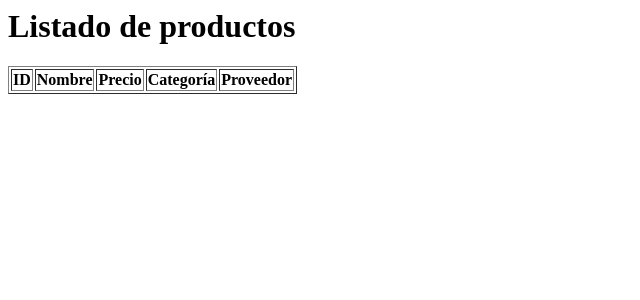
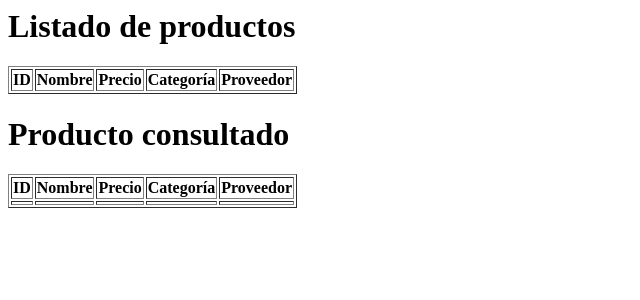
Before and after one commit to amparito259/gestion_productos, a PHP site: page / in a window 1280 px wide. Shown: the top 300 px of the page, without its empty margins (0-640 px from the left). Run offline with PHP 8.4, Linux system fonts and the light colour scheme; data that the repository does not hold is empty.

Commit message:
agregamos getByid

```diff
--- a/apps/controllers/productoControllers.php
+++ b/apps/controllers/productoControllers.php
@@ -9,6 +9,8 @@ class productoControllers {
 
         $productos = $producto->getAll();
 
+        $productoConsultado = $producto->getById(5);
+
         require_once __DIR__ . "/../views/producto/index.php";
     }
 }
--- a/apps/views/producto/index.php
+++ b/apps/views/producto/index.php
@@ -2,12 +2,11 @@
 
 <table border="1">
     <tr>
-         <th>ID</th>
+        <th>ID</th>
         <th>Nombre</th>
         <th>Precio</th>
         <th>Categoría</th>
         <th>Proveedor</th>
-
     </tr>
 
     <?php foreach ($productos as $producto): ?>
@@ -19,5 +18,26 @@
             <td><?= $producto['proveedor_nombre'] ?></td>
         </tr>
     <?php endforeach; ?>
+</table>
+
+
+<h1>Producto consultado</h1>
+
+<table border="1">
+    <tr>
+        <th>ID</th>
+        <th>Nombre</th>
+        <th>Precio</th>
+        <th>Categoría</th>
+        <th>Proveedor</th>
+    </tr>
+
+        <tr>
+            <td><?= $productoConsultado['id'] ?></td>
+            <td><?= $productoConsultado['nombre'] ?></td>
+            <td><?= $productoConsultado['precio'] ?></td>
+            <td><?= $productoConsultado['categoria'] ?></td>
+            <td><?= $productoConsultado['proveedor_nombre'] ?></td>
+        </tr>
 
 </table>
```
Also changed, not shown: apps/models/producto.php (+18 -0 lines), README.MD.
